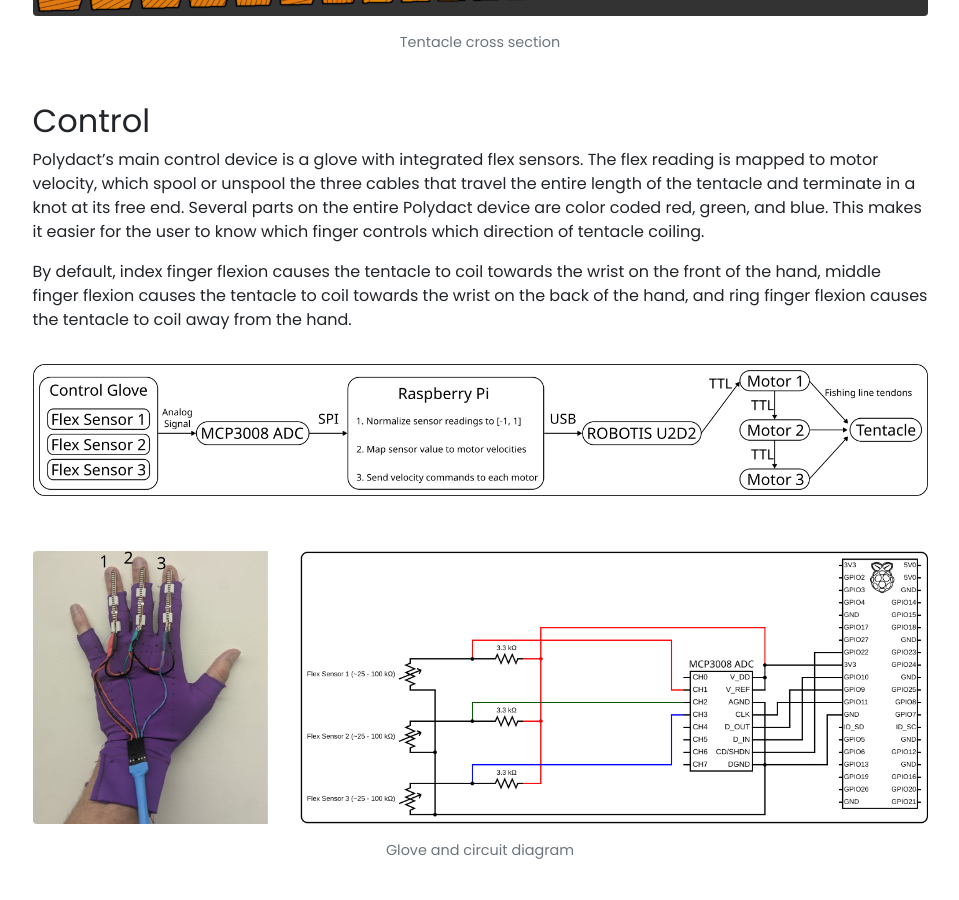
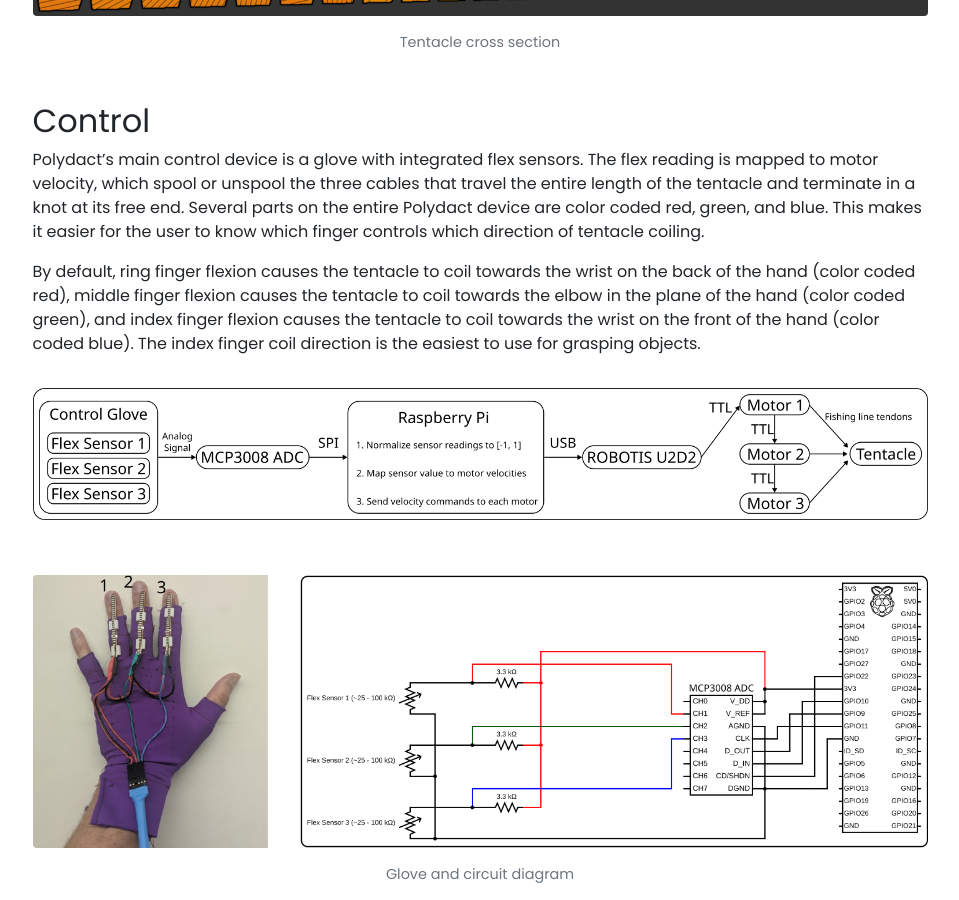
Before and after one commit to tmpegues/tmpegues.github.io, a Jekyll site: the page built from _projects/1_polydact.md, in a window 1280 px wide and 900 px high, scrolled down 2387 px. Shown: the whole window, without its empty margins (160-1119 px from the left). Built offline with Jekyll 4.4.1, drawn with Linux system fonts in a browser that asks for light colours.

Commit message:
Corrected control directions

```diff
--- a/_projects/1_polydact.md
+++ b/_projects/1_polydact.md
@@ -34,7 +34,7 @@ The design of the tentacle is based on logarithmic spirals, as developed by Z. W
 ## Control
 Polydact's main control device is a glove with integrated flex sensors. The flex reading is mapped to motor velocity, which spool or unspool the three cables that travel the entire length of the tentacle and terminate in a knot at its free end. Several parts on the entire Polydact device are color coded red, green, and blue. This makes it easier for the user to know which finger controls which direction of tentacle coiling.
 
-By default, index finger flexion causes the tentacle to coil towards the wrist on the front of the hand, middle finger flexion causes the tentacle to coil towards the wrist on the back of the hand, and ring finger flexion causes the tentacle to coil away from the hand.
+By default, ring finger flexion causes the tentacle to coil towards the wrist on the back of the hand (color coded red), middle finger flexion causes the tentacle to coil towards the elbow in the plane of the hand (color coded green), and index finger flexion causes the tentacle to coil towards the wrist on the front of the hand (color coded blue). The index finger coil direction is the easiest to use for grasping objects.
 
 {% include elements/figure.html image="assets/polydact/blocks_detail.png" %}
 {% include elements/figure.html image="assets/polydact/glove_circuit2.png" caption="Glove and circuit diagram" %}
```
